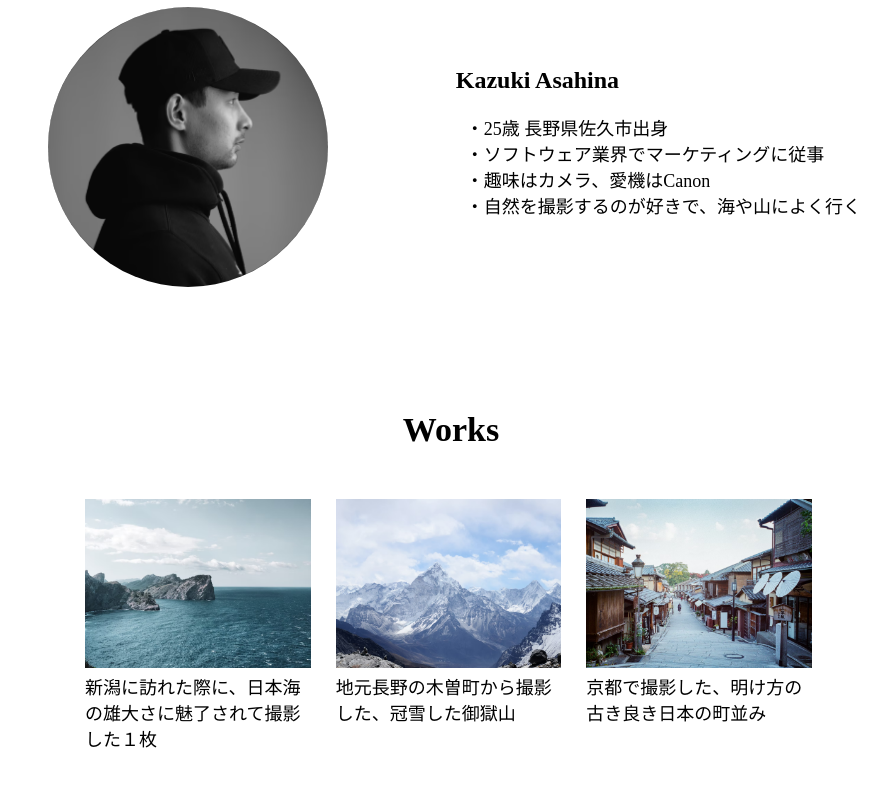
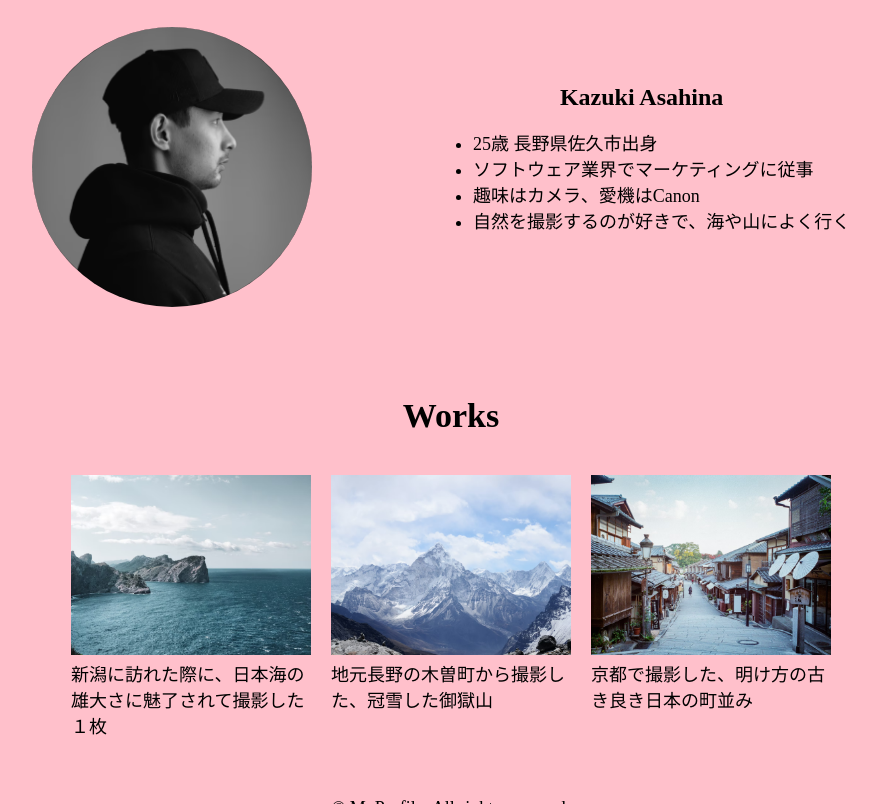
Before and after one commit to hisakawaeri-015/html-css-practical, a plain HTML site: page kadai_001/index.html in a window 1280 px wide. Shown: the part 793-1597 px from the top of the page, without its empty margins (189-1076 px from the left). Drawn offline with Linux system fonts and the light colour scheme.

Commit message:
課題の提出

```diff
--- a/kadai_001/index.html
+++ b/kadai_001/index.html
@@ -31,38 +31,43 @@
     <!-- 記事 -->
     <article>
       <!-- メインビジュアル -->
-      <section>
+      <!-- 意味を持たないdivで括る -->
+      <div>
         <img src="images/main.png" alt="カメラの画像" class="mainpic">
-      </section>
+      </div>
+
       <!-- About -->
       <section class="about">
         <h2 id="about">About</h2>
       <!-- 説明文 -->
-        <div class="about-flex">
+        <div class="about-inner">
           <img src="images/about.png" alt="人物" class="circle">
-          <div>
-            <h3 class="about-name">Kazuki Asahina</h3>
-            <p>25歳 長野県佐久市出身</p>
-            <p>ソフトウェア業界でマーケティングに従事</p>
-            <p>趣味はカメラ、愛機はCanon</p>
-            <p>自然を撮影するのが好きで、海や山によく行く</p>
+          <div class="content">
+            <p class="name">Kazuki Asahina</p>
+            <ul>
+              <li>25歳 長野県佐久市出身</li>
+              <li>ソフトウェア業界でマーケティングに従事</li>
+              <li>趣味はカメラ、愛機はCanon</li>
+              <li>自然を撮影するのが好きで、海や山によく行く</li>
+            </ul>
           </div>
         </div>
       </section>
+
       <!-- Works -->
-      <section id="works">
-        <h2 class="index-h2">Works</h2>
-        <div class="works-flex">
-          <div class="works-item">
-            <img class="works-photo" src="images/works1.png" alt="日本海">
+      <section class="works">
+        <h2 id="works">Works</h2>
+        <div class="works-innner">
+          <div class="item">
+            <img src="images/works1.png" alt="日本海">
             <p>新潟に訪れた際に、日本海の雄大さに魅了されて撮影した１枚</p>
           </div>
-          <div class="works-item">
-            <img class="works-photo" src="images/works2.png" alt="長野">
+          <div class="item">
+            <img src="images/works2.png" alt="長野">
             <p>地元長野の木曽町から撮影した、冠雪した御獄山</p>
             </div>
-          <div class="works-item">
-            <img class="works-photo" src="images/works3.png" alt="京都">
+          <div class="item">
+            <img src="images/works3.png" alt="京都">
             <p>京都で撮影した、明け方の古き良き日本の町並み</p>
           </div>
         </div>
--- a/kadai_001/style.css
+++ b/kadai_001/style.css
@@ -6,10 +6,15 @@ PC、スマホ共通スタイル
 }
 
 body {
-  margin: 0 auto 0px auto;
+  margin: 0;
+  padding: 0px;
   font-family: "Noto Sans JP";
   font-size: 18px;
-  background-color: #ffffff;
+  background-color: pink;
+}
+
+p {
+  margin: 0;
 }
 
 /* ヘッダー */
@@ -20,9 +25,11 @@ body {
   align-items: center;
   margin: 20px auto;
   max-width: 960px;
+  /* 960まで？ */
 }
 
 .header-inner a {
+  /* 文字の装飾 */
   color: black;
   font-weight: bold;
   text-decoration: none;
@@ -30,6 +37,7 @@ body {
 
 /* MyProfile左上の部分 */
 h1 {
+  /* 位置 */
   margin: 0 0 0 20px;
   font-size: 34px;
   border: 1px solid black;
@@ -39,6 +47,7 @@ h1 {
 .home {
   text-decoration: none;
 }
+/* なぜ３つに分ける？ */
 
 /* ナビゲーションメニュー */
 nav .menu {
@@ -55,6 +64,7 @@ nav a {
   font-size: 34px;
 }
 
+/* なぜここにh2? */
 h2 {
   margin: 0;
   padding: 60px 0 40px;
@@ -62,76 +72,67 @@ h2 {
   font-size: 34px;
 }
 
+/* ↓なぜbodyで設定してるのに何度も書くの？ */
 p,
 li {
   font-size: 18px;
 }
 
-/* メインビジュアル */
+/* メインビジュアル画像 */
 img {
   margin: 0 auto;
   width: 100%;
 }
 
 /* Aboutセクション */
-.about {
-  margin: 10px auto 0 auto;
-  width: 820px;
-  height: 402px;
-}
 
-.about-flex {
+.about-inner {
+  padding: 10px;
   display: flex;
+  flex-wrap: wrap;
+  align-items: center;
+  margin: 20px auto;
+  max-width: 960px;
 }
 
 /* 丸く切り取る画像 */
 .circle {
-  border-radius: 100%;
+  border-radius: 50%;
   width: 280px;
   height: 280px;
 }
 
-.about-name {
-  margin: 60px 0 20px 120px;
+.name {
+  text-align: center;
   font-size: 24px;
   font-weight: bold;
 }
 
-.about-flex > div > p {
-  margin-left: 130px;
-  font-size: 18px;
-  margin-top: 0px;
-  margin-bottom:0px;
+/* プロフィールの説明部分 */
+.content {
+  margin: 0 auto;
+  padding: 0 20px;
 }
 
-.about-flex > div > p::before {
-  content: "・";
+
+/* Works */
+
+.works-innner {
+  display: flex;
+  flex-wrap: wrap;
+  justify-content: center;
+  margin: 0 auto;
+  max-width: 960px;
 }
 
-/* works */
-
-#works {
-  width: 752px;
-  height: 355.42px;
-  margin: 80px auto 100px auto;
+/* Worksの画像と説明部分 */
+.item {
+  margin: 0 10px;
+  padding-bottom: 60px;
+  width: 25%;
 }
 
-.works-flex {
-  display: flex;
-}
-
-.works-item {
-  flex: 1;
-}
-
-.works-photo {
-  width: 90%;
-  margin: 10px;
-}
-
-.works-item > p {
-  margin: -10px 10px 0 10px;
-}
+/* フッター */
 
 footer > p {
   text-align: center;
@@ -162,4 +163,5 @@ footer > p {
     text-align: center;
     padding-bottom: 40px;
   }
+
 }
```
